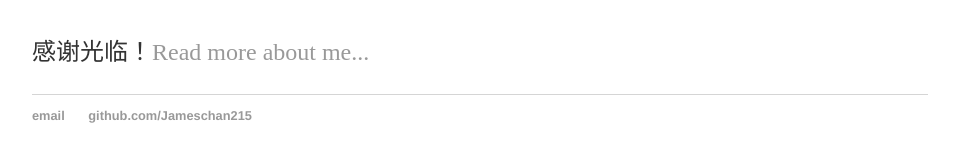
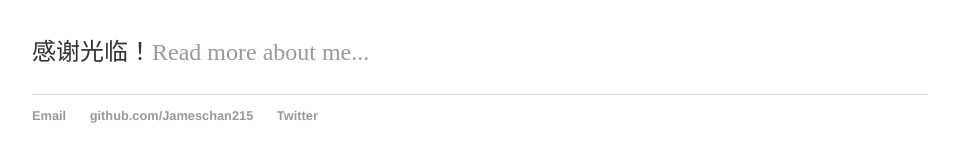
Before and after one commit to Jameschan215/test, a Jekyll site: the page built from index.html, in a window 1280 px wide. Shown: the part 182-344 px from the top of the page, without its empty margins (160-1119 px from the left). Built offline with Jekyll 4.4.1, drawn with Linux system fonts in a browser that asks for light colours.

Commit message:
Update default.html

```diff
--- a/_layouts/default.html
+++ b/_layouts/default.html
@@ -20,8 +20,9 @@
 			</div><!-- /.container -->
 			<footer>
 	    		<ul>
-	        		<li><a href="mailto:chenjames215@gmail.com">email</a></li>
+	        		<li><a href="mailto:chenjames215@gmail.com">Email</a></li>
 	        		<li><a href="https://github.com/jameschan215">github.com/Jameschan215</a></li>
+				<li><a href="https://twitter.com/jameschan215">Twitter</a></li>
 				</ul>
 			</footer>
 		</body>
```
